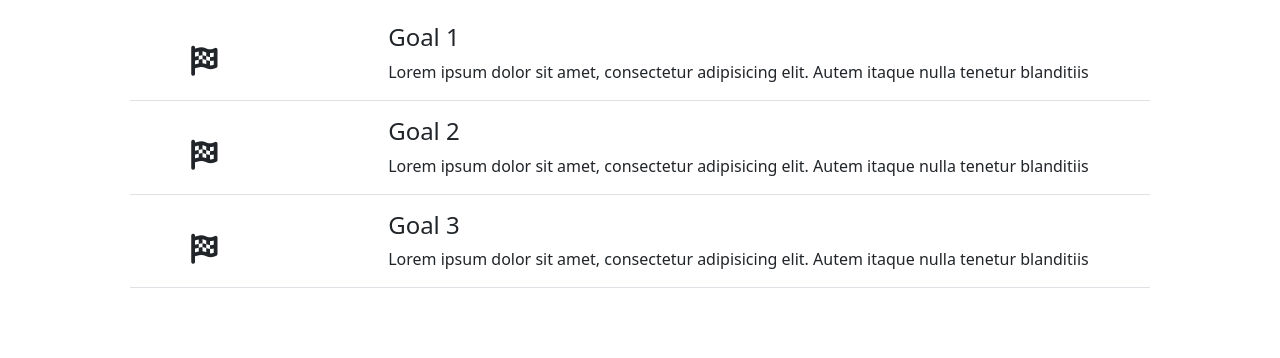
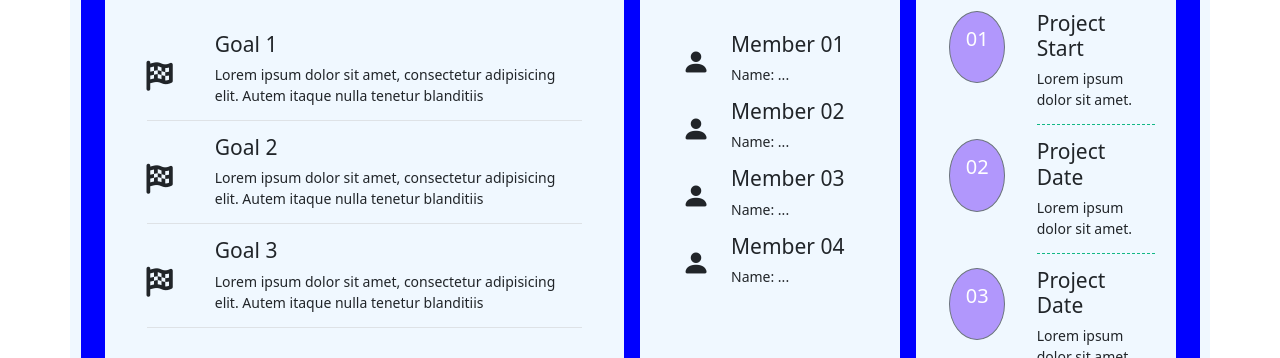
Before and after one commit to SyHung197/asm3, a plain HTML site: page digital-cv.html in a window 1280 px wide. Shown: the part 105-463 px from the top of the page. Drawn offline with nearby package versions, Linux system fonts and the light colour scheme; the site is published under a folder, as on GitHub Pages, so addresses that start at the root find nothing.

Commit message:
Update digital-cv.html

```diff
--- a/digital-cv.html
+++ b/digital-cv.html
@@ -17,7 +17,7 @@
     />
 
     <script src="https://kit.fontawesome.com/005816f71a.js" crossorigin="anonymous"></script>
-    <link rel="stylesheet" href="/digital.css" />
+    <link rel="stylesheet" href="digital.css" />
     <title>Project Charter</title>
   </head>
   <body>
```
